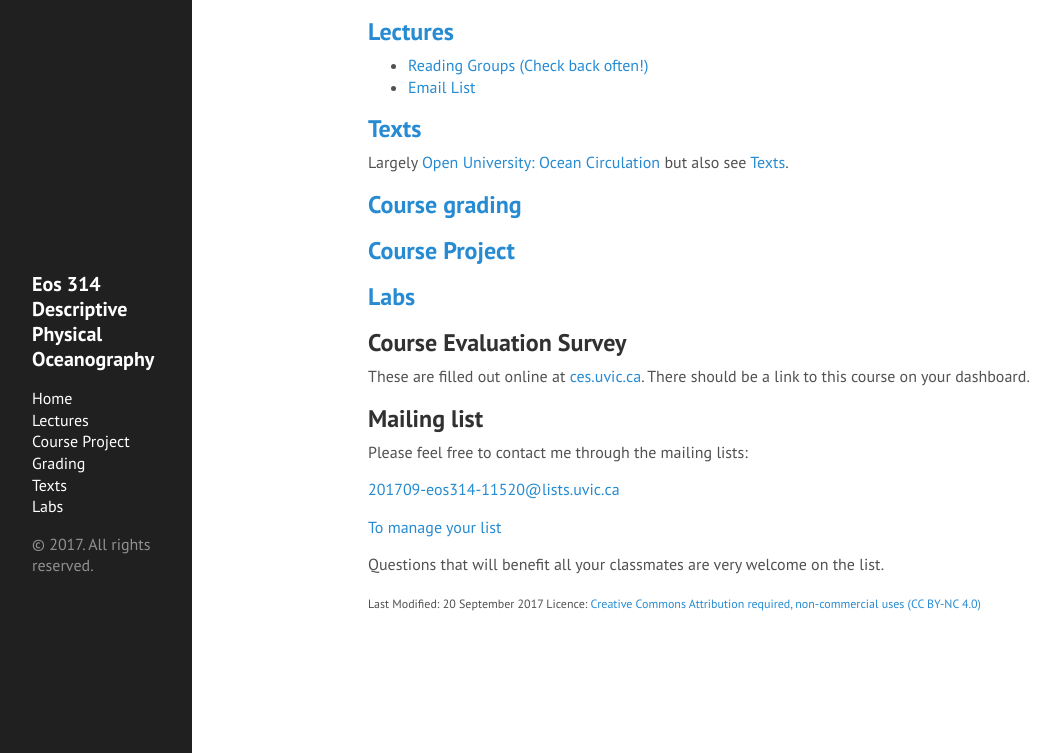
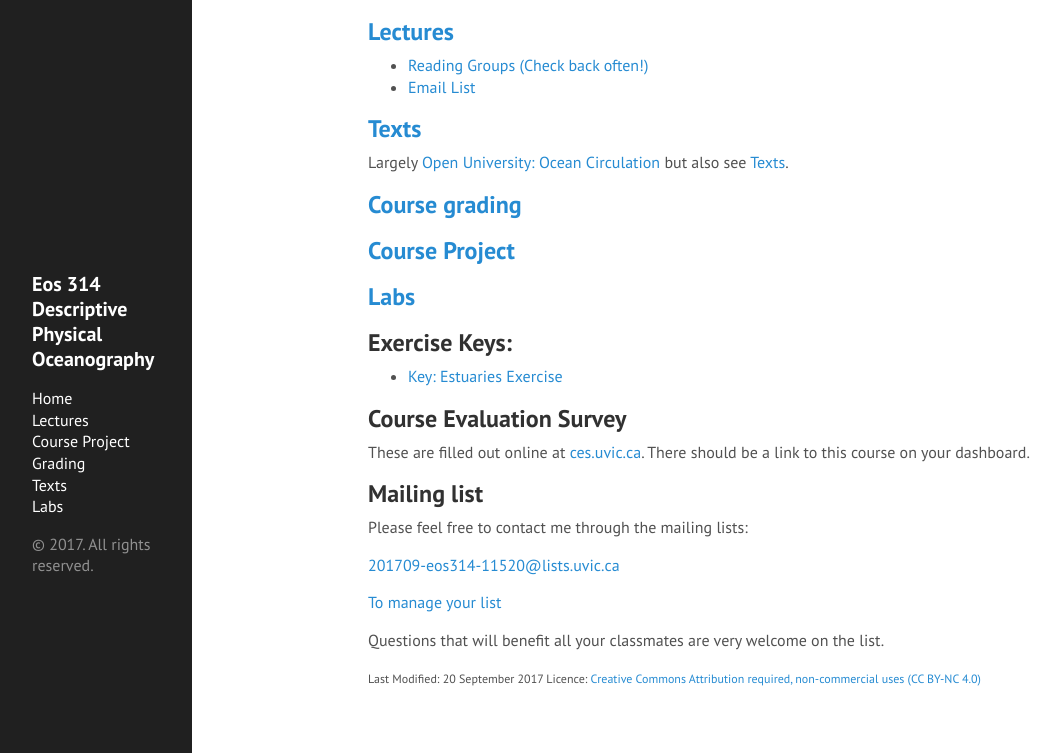
Before and after one commit to jklymak/Eos314, a Jekyll site: the page built from docs/index.md, in a window 1280 px wide and 900 px high, scrolled down 1087 px, cut to the strip 147-900 px from the top of the window. Shown: the whole strip, without its empty margins (0-1061 px from the left). Built offline with Jekyll 4.4.1, drawn with Linux system fonts in a browser that asks for light colours.

Commit message:
Added Estuary Key

```diff
--- a/docs/index.md
+++ b/docs/index.md
@@ -45,6 +45,10 @@ Largely [Open University: Ocean Circulation](http://www.sciencedirect.com.ezprox
 
 ## [Labs](http://web.uvic.ca/~sarahjt/OSM/314Labs/)
 
+## Exercise Keys:
+
+  - [Key: Estuaries Exercise](EstuariesKey.pdf)
+
 ## Course Evaluation Survey
 
 These are filled out online at [ces.uvic.ca](http://ces.uvic.ca).  There should be a link to this course on your dashboard.
```
Also changed, not shown: docs/Lectures/NotesPressureForce.md (+2 -0 lines).
